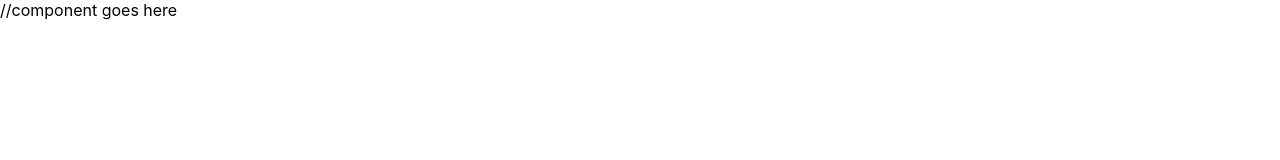
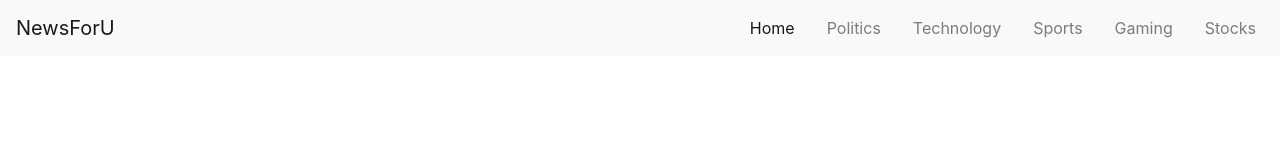
Before and after one commit to bony8866/news-for-u, a React app in the folder newsforu/: page / in a window 1280 px wide. Built offline with nearby package versions, Linux system fonts and the light colour scheme.

Commit message:
adds Header component

```diff
--- a/newsforu/package.json
+++ b/newsforu/package.json
@@ -3,6 +3,7 @@
   "version": "0.1.0",
   "private": true,
   "dependencies": {
+    "@material-ui/core": "^4.11.3",
     "@testing-library/jest-dom": "^5.11.9",
     "@testing-library/react": "^11.2.5",
     "@testing-library/user-event": "^12.8.3",
--- a/newsforu/public/index.html
+++ b/newsforu/public/index.html
@@ -1,20 +1,24 @@
 <!DOCTYPE html>
 <html lang="en">
+
 <head>
   <meta charset="utf-8" />
   <link rel="icon" href="%PUBLIC_URL%/favicon.ico" />
   <meta name="viewport" content="width=device-width, initial-scale=1" />
   <meta name="theme-color" content="#000000" />
-    <meta
-      name="description"
-      content="Web site created using create-react-app"
-    />
+  <meta name="description" content="Web site created using create-react-app" />
   <link rel="apple-touch-icon" href="%PUBLIC_URL%/logo192.png" />
   <!--
       manifest.json provides metadata used when your web app is installed on a
       user's mobile device or desktop. See https://developers.google.com/web/fundamentals/web-app-manifest/
     -->
   <link rel="manifest" href="%PUBLIC_URL%/manifest.json" />
+
+  <link rel="stylesheet" href="https://fonts.googleapis.com/css?family=Roboto:300,400,500,700&display=swap" />
+
+  <link rel="stylesheet" href="https://cdn.jsdelivr.net/npm/bootstrap@4.6.0/dist/css/bootstrap.min.css"
+    integrity="sha384-B0vP5xmATw1+K9KRQjQERJvTumQW0nPEzvF6L/Z6nronJ3oUOFUFpCjEUQouq2+l" crossorigin="anonymous" />
+
   <!--
       Notice the use of %PUBLIC_URL% in the tags above.
       It will be replaced with the URL of the `public` folder during the build.
@@ -26,6 +30,7 @@
     -->
   <title>React App</title>
 </head>
+
 <body>
   <noscript>You need to enable JavaScript to run this app.</noscript>
   <div id="root"></div>
@@ -40,4 +45,5 @@
       To create a production bundle, use `npm run build` or `yarn build`.
     -->
 </body>
+
 </html>
--- /dev/null
+++ b/newsforu/src/Header.css
@@ -0,0 +1,11 @@
+.leftmenu {
+    position: relative;
+    flex-flow: row-reverse;
+}
+.fontsize {
+    font-size: 16px;
+}
+
+.navele {
+   margin-left: 1rem;
+}
--- /dev/null
+++ b/newsforu/src/Header.js
@@ -0,0 +1,32 @@
+import React from 'react';
+import './Header.css';
+
+function Header(props) {
+    return (
+        <div>
+
+            <nav className="navbar navbar-expand-lg navbar-light bg-light fontsize">
+                <a className="navbar-brand" href="#">NewsForU</a>
+
+                <button className="navbar-toggler" type="button" data-toggle="collapse" data-target="#navbarTogglerDemo02" aria-controls="navbarTogglerDemo02" aria-expanded="false" aria-label="Toggle navigation">
+                    <span className="navbar-toggler-icon"></span>
+                </button>
+
+                <div className="collapse navbar-collapse leftmenu" id="navbarNavAltMarkup">
+                    <div className="navbar-nav">
+                        <a className="nav-item nav-link active" href="#">Home</a>
+                        <a className="nav-item nav-link navele" href="#">Politics</a>
+                        <a className="nav-item nav-link navele" href="#">Technology</a>
+                        <a className="nav-item nav-link navele" href="#">Sports</a>
+                        <a className="nav-item nav-link navele" href="#">Gaming</a>
+                        <a className="nav-item nav-link navele" href="#">Stocks</a>
+                    </div>
+
+                </div>
+            </nav>
+
+        </div>
+    );
+}
+
+export default Header;
--- a/newsforu/src/index.js
+++ b/newsforu/src/index.js
@@ -3,9 +3,11 @@ import ReactDOM from 'react-dom';
 import './index.css';
 import reportWebVitals from './reportWebVitals';
 
+import Header from './Header';
+
 ReactDOM.render(
   <React.StrictMode>
-    //component goes here
+    <Header />
   </React.StrictMode>,
   document.getElementById('root')
 );
```
Also changed, not shown: 1 other file. Lines whose indentation alone changed are shown as unchanged.
